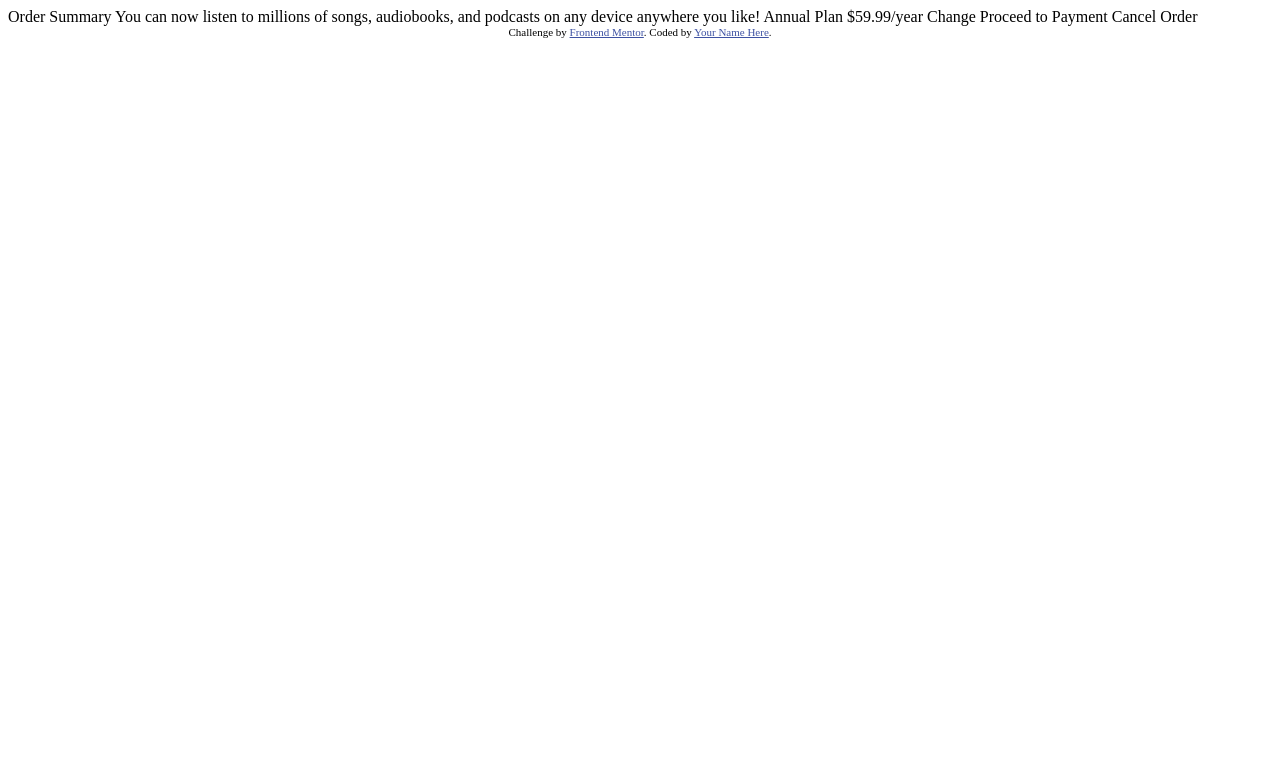
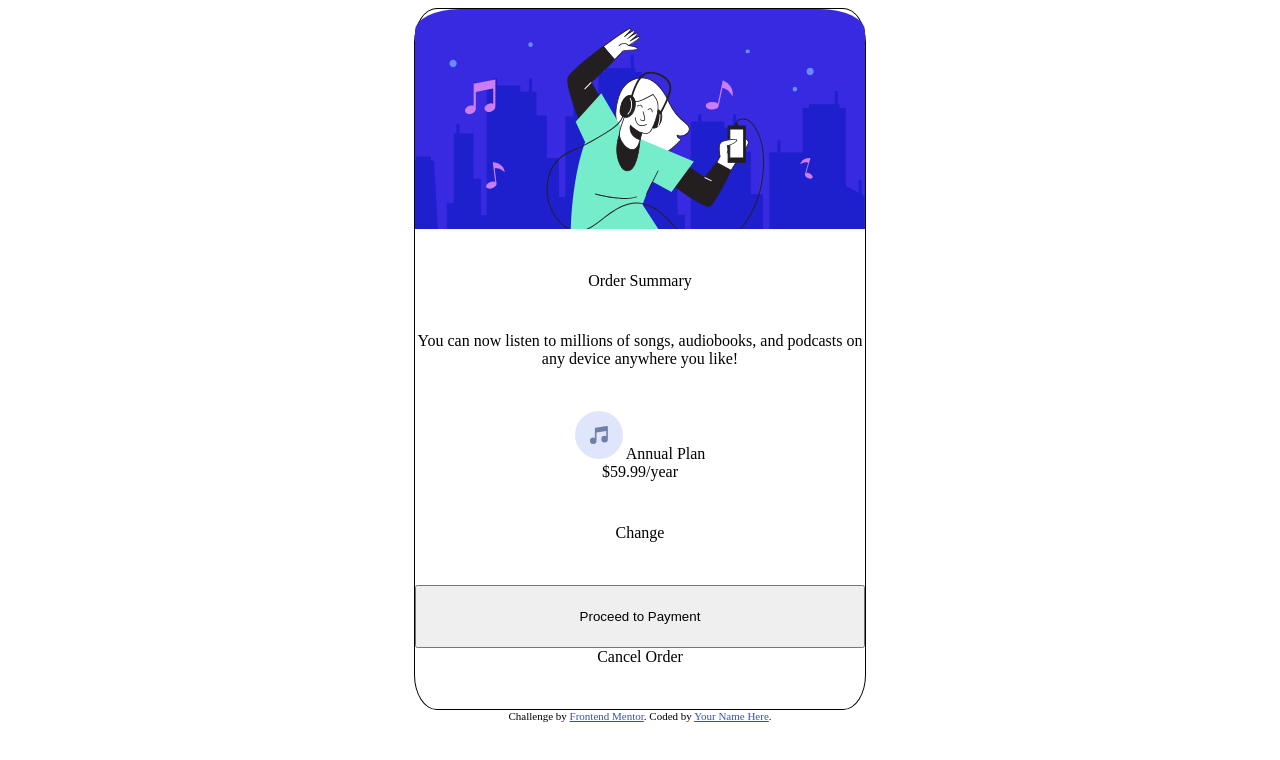
Before and after one commit to Everton454/front-end-mentor-store, a plain HTML site: page index.html in a window 1280 px wide. Drawn offline with Linux system fonts and the light colour scheme.

Commit message:
commit foundation

```diff
--- a/index.html
+++ b/index.html
@@ -12,22 +12,50 @@
   <style>
     .attribution { font-size: 11px; text-align: center; }
     .attribution a { color: hsl(228, 45%, 44%); }
+
+
+
+    .container {
+      margin: auto;
+      border: 1px solid;
+      width: 450px;
+      height: 700px;
+      border-radius: 5% 5% 5% 5%;
+      display: grid;
+    }
+
+    .image {
+      border-radius: 10% 10% 0 0;
+    }
+
+    .item {
+      text-align: center;
+    }
   </style>
 </head>
 <body>
 
-  Order Summary
+  <div class="container">
 
-  You can now listen to millions of songs, audiobooks, and podcasts on any
-  device anywhere you like!
+    <img class="image" src="illustration-hero.svg" alt="listening-music">
 
-  Annual Plan
-  $59.99/year
+    <div class="item">Order Summary</div>
 
-  Change
+    <div class="item">You can now listen to millions of songs, audiobooks, and podcasts on any
+      device anywhere you like!</div>
 
-  Proceed to Payment
-  Cancel Order
+
+
+    <div class="item">       <img class="icon" src="icon-music.svg" alt="icon">            Annual Plan <div>$59.99/year</div></div>
+
+
+
+    <div class="item">Change</div>
+
+    <button class="item">Proceed to Payment</button>
+
+    <div class="item">Cancel Order</div>
+  </div>
 
   <div class="attribution">
     Challenge by <a href="https://www.frontendmentor.io?ref=challenge" target="_blank">Frontend Mentor</a>.
```
